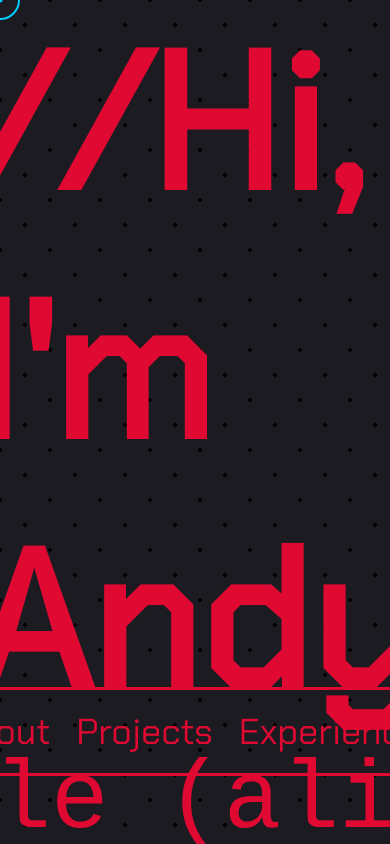
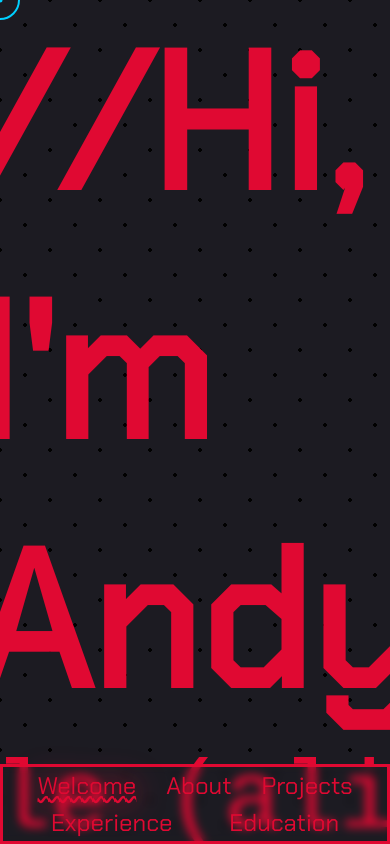
Before and after one commit to asorge29/portfolio, a Next.js app: page / in a window 390 px wide. Built offline with nearby package versions, Linux system fonts and the light colour scheme.

Commit message:
responsive navbar and projects page

```diff
--- a/src/components/cursor.tsx
+++ b/src/components/cursor.tsx
@@ -19,6 +19,10 @@ export default function Cursor() {
 
   })
 
+  if(/Android|webOS|iPhone|iPad|iPod|BlackBerry|IEMobile|Opera Mini/i.test(navigator.userAgent)){
+    return
+  }
+
   const cursorPosition = {transform: `translate(calc(${position.x}px - 50%), calc(${position.y}px - 50%))`}
 
   return (
--- a/src/styles/navbar.module.css
+++ b/src/styles/navbar.module.css
@@ -2,11 +2,12 @@
     display: flex;
     flex-direction: row;
     position: fixed;
-    bottom: 8vh;
+    bottom: 6vh;
     left: 50%;
     transform: translateX(-50%);
     border: 3px solid var(--red);
     border-radius: 999px;
+    backdrop-filter: blur(5px);
 }
 .link {
     font-size: 36px;
@@ -19,6 +20,30 @@
 .current{
     filter: drop-shadow(0 0 15px var(--red));
     transition: all 0.2s ease-in-out;
+    text-decoration: underline;
+    text-decoration-style: wavy;
+}
+
+@media (max-width: 1024px) {
+    .link {
+        font-size: 30px;
+    }
+}
+
+@media (max-width: 768px) {
+    .links {
+        bottom: 0;
+        width: 100%;
+        flex-wrap: wrap;
+        padding: 0 5vw;
+        align-items: center;
+        justify-content: space-around;
+        border-radius: 0;
+    }
+    .link {
+        font-size: 24px;
+        padding: 0;
+    }
 }
 
 @media (pointer: fine) {
```
Also changed, not shown: src/app/projects/page.tsx (+17 -19 lines), src/styles/projects.module.css (+23 -10 lines).
